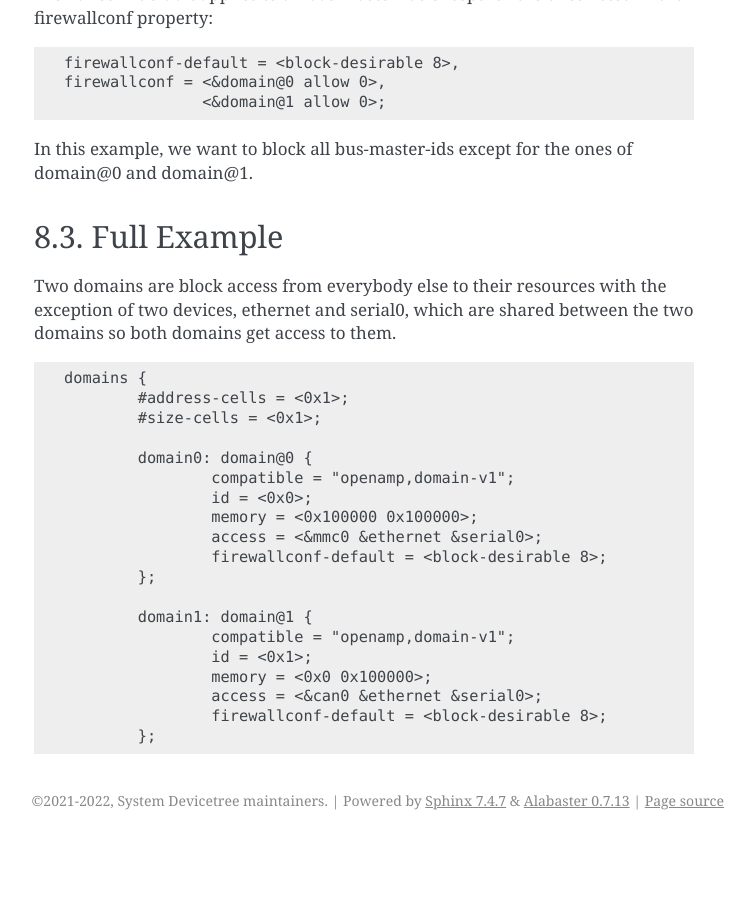
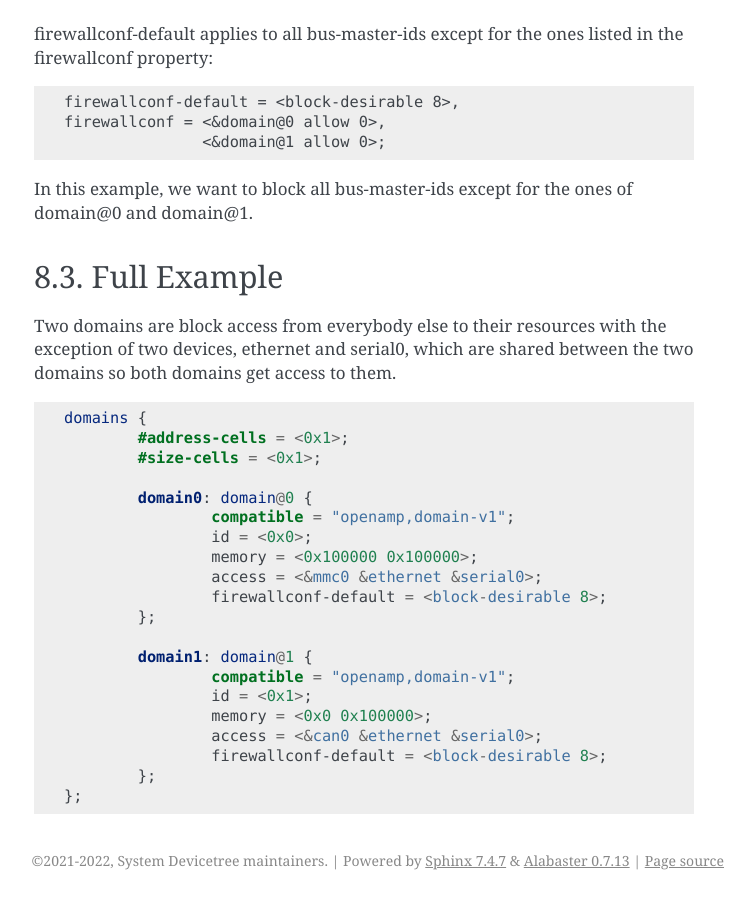
Before and after one commit to devicetree-org/lopper, a Sphinx documentation site: the page built from specification/source/chapter6-bus-firewalls.rst, in a window 1280 px wide and 900 px high, scrolled down 3286 px. Shown: the whole window, without its empty margins (386-1141 px from the left). Built offline with Sphinx 7.4.7, drawn with Linux system fonts in a browser that asks for light colours; before the commit the page ends 4126 px from its top, so only the background shows below that; some of the changed text lies outside the part shown.

Commit message:
specification: fix invalid dts in examples
Various example DTS fragments could not be syntax highlighted as such
due to invalid syntax. Fix them and syntax highlight them.

Signed-off-by: Martí Bolívar <marti.bolivar@nordicsemi.no>

```diff
--- a/specification/source/chapter2-hardware.rst
+++ b/specification/source/chapter2-hardware.rst
@@ -113,7 +113,7 @@
            interrupt-map = <0x0 0x0 0x0 &gic_a72 0x0 0x0 0x0>,
                            <0x0 0x0 0x0 &gic_r5 0x0 0x0 0x0>;
 
-           can@ff060000 {
+           can0: can@ff060000 {
                    compatible = "xlnx,canfd-2.0";
                    reg = <0x0 0xff060000 0x0 0x6000>;
                    interrupts = <0x0 0x14 0x1>;
--- a/specification/source/chapter4-execution-domains.rst
+++ b/specification/source/chapter4-execution-domains.rst
@@ -14,9 +14,7 @@
 compatible. Being a configuration rather than a description, their
 natural place is under a new top-level node /domains:
 
-.. FIXME: should be 'dts', but this is invalid DTS
-
-.. code-block:: none
+.. code-block:: dts
 
    domains {
            openamp_r5 {
@@ -25,7 +23,7 @@
                    #memory-flags-cells = <0>;
                    memory = <0x0 0x0 0x0 0x8000000>;
                    #access-flags-cells = <1>;
-                   access = <&can@ff060000 0x3 &ethernet@ff0c0000 0x7>;
+                   access = <&can0 0x3 &ethernet0 0x7>;
                    id = <0x1>;
            };
    };
--- a/specification/source/chapter6-bus-firewalls.rst
+++ b/specification/source/chapter6-bus-firewalls.rst
@@ -41,14 +41,13 @@
 Each device node protected by a firewall links to the relevant firewall
 controller, for instance can0 is protected by lpd_xppu:
 
-.. FIXME: should be DTS, but this is invalid DTS
+.. code-block:: dts
 
-.. code-block:: none
-
-	axi {
-		can0: can@ff060000 {
-			firewall-0 = <&lpd_xppu>;
-		};
+   axi {
+           can0: can@ff060000 {
+                   firewall-0 = <&lpd_xppu>;
+           };
+   };
 
 Bus mastering devices are identified by bus firewalls using IDs. Their
 transactions are marked with a device ID. These IDs are used to
@@ -62,12 +61,11 @@
 Where &controller is the link to the bus firewall controller and u32 is
 the Bus Master ID of the device:
 
-.. FIXME: should be DTS, but this is invalid DTS
+.. code-block:: dts
 
-.. code-block:: none
-
-	dev0: device@0 {
-		bus-master-id = <&lpd_xppu 0x212>;
+   dev0: device@0 {
+           bus-master-id = <&lpd_xppu 0x212>;
+   };
 
 Full Example
 ------------
@@ -184,9 +182,7 @@
 the exception of two devices, ethernet and serial0, which are shared
 between the two domains so both domains get access to them.
 
-.. FIXME: this should be 'dts', but this is invalid DTS
-
-.. code-block:: none
+.. code-block:: dts
 
    domains {
            #address-cells = <0x1>;
@@ -207,3 +203,4 @@
                    access = <&can0 &ethernet &serial0>;
                    firewallconf-default = <block-desirable 8>;
            };
+   };
```
